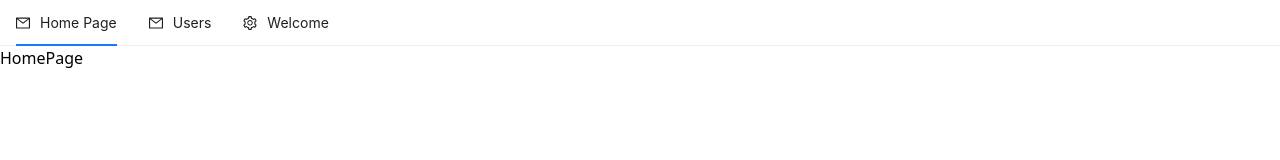
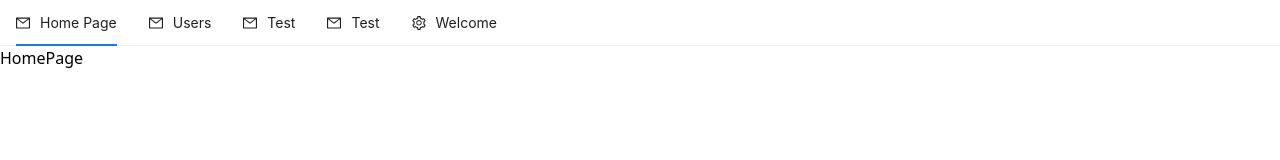
Before and after one commit to mytotoro1988/fullstack-frontend-nodejs-reactjsjwt, a React (Vite) app: page / in a window 1280 px wide. Shown: the top 160 px of the page. Built offline with nearby package versions, Linux system fonts and the light colour scheme; no server answers.

Commit message:
test vh dvh vs vh

```diff
--- a/package.json
+++ b/package.json
@@ -16,7 +16,8 @@
     "jsonwebtoken": "^9.0.2",
     "react": "^18.3.1",
     "react-dom": "^18.3.1",
-    "react-router-dom": "^6.24.0"
+    "react-router-dom": "^6.24.0",
+    "web-vitals": "^4.2.3"
   },
   "devDependencies": {
     "@eslint/js": "^9.9.0",
--- a/src/App.jsx
+++ b/src/App.jsx
@@ -2,6 +2,10 @@ import { Outlet } from "react-router-dom";
 import Header from "./components/layout/header";
 import axios from "./util/axios.customize";
 import { useEffect } from "react";
+import { onFCP } from "web-vitals";
+
+// Measure and log FCP as soon as it's available.
+onFCP(console.log);
 
 function App() {
   useEffect(() => {
--- a/src/components/layout/header.jsx
+++ b/src/components/layout/header.jsx
@@ -17,6 +17,16 @@ const items = [
   {
     label: <Link to="/user">Users</Link>,
     key: "user",
+    icon: <MailOutlined />,
+  },
+  {
+    label: <Link to="/test">Test</Link>,
+    key: "test",
+    icon: <MailOutlined />,
+  },
+  {
+    label: <Link to="/test2">Test</Link>,
+    key: "test2",
     icon: <MailOutlined />,
   },
   {
--- /dev/null
+++ b/src/page/test.jsx
@@ -0,0 +1,14 @@
+import React, { useEffect, useState } from "react";
+import { getUser } from "../util/api";
+import { Table } from "antd";
+const TestPage = () => {
+  return (
+    <div>
+      <div className="p-5">
+        <div className="vh100">hello</div>
+      </div>
+    </div>
+  );
+};
+
+export default TestPage;
--- /dev/null
+++ b/src/page/test2.jsx
@@ -0,0 +1,14 @@
+import React, { useEffect, useState } from "react";
+import { getUser } from "../util/api";
+import { Table } from "antd";
+const TestPage = () => {
+  return (
+    <div>
+      <div className="p-5">
+        <div className="vh1002">test2</div>
+      </div>
+    </div>
+  );
+};
+
+export default TestPage;
--- a/src/styles/global.css
+++ b/src/styles/global.css
@@ -5,3 +5,21 @@
   margin: 0;
   padding: 0;
 }
+
+.vh100 {
+  height: 100vh;
+  height: 100dvh;
+  background-image: url(/../public/bg.png);
+  background-repeat: no-repeat;
+  background-size: cover;
+  background-position: center;
+}
+
+.vh1002 {
+  height: 100vh;
+  background-image: url(/../public/bg.png);
+  background-repeat: no-repeat;
+  background-size: cover;
+  background-position: center;
+  color: white;
+}
```
Also changed, not shown: src/main.jsx (+10 -0 lines), public/bg.png (added), 1 other file (tests, documents, lock files or other folders).
